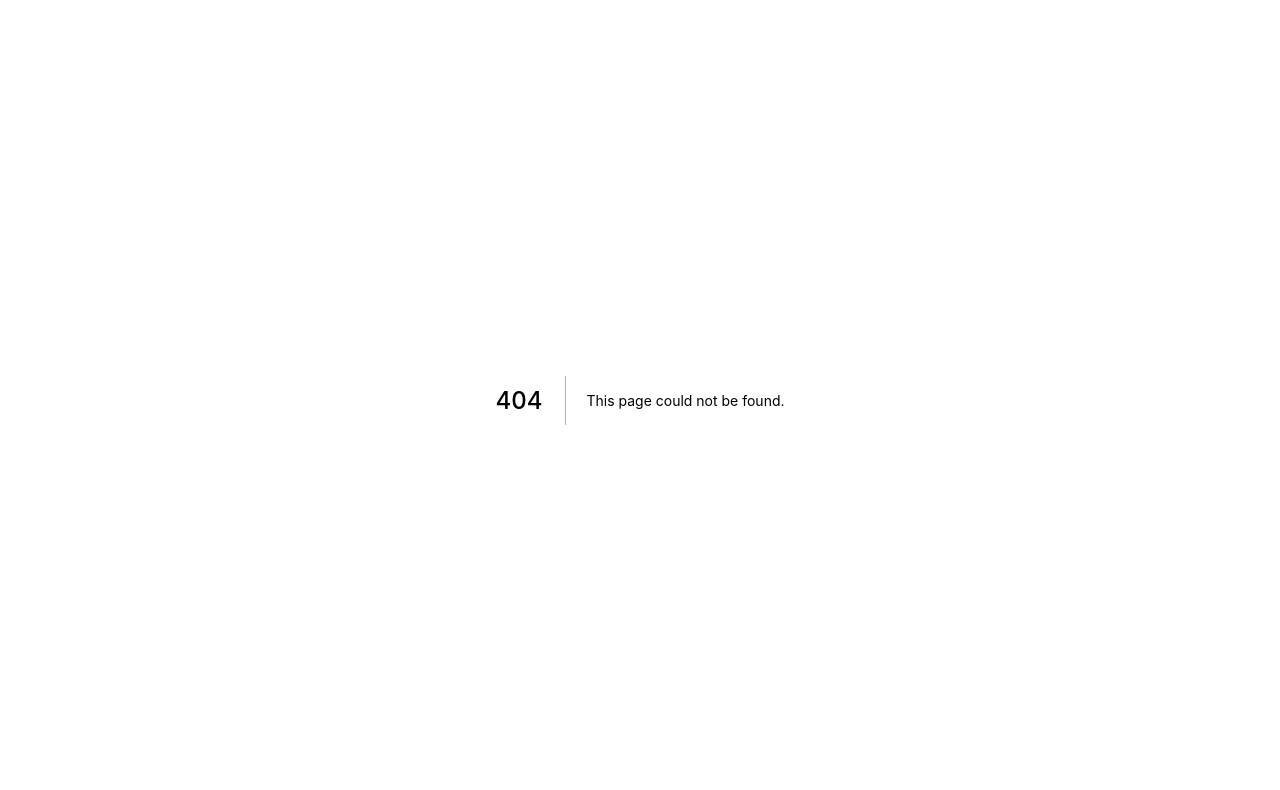
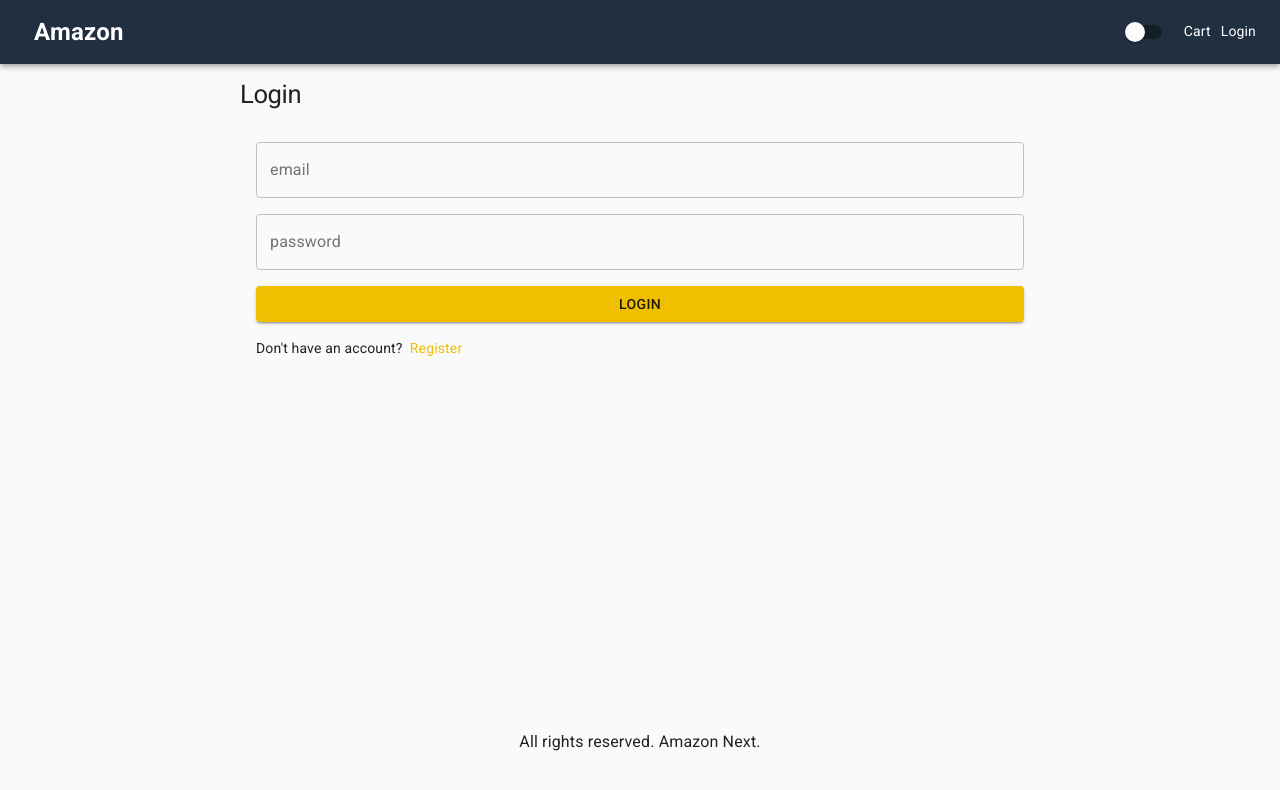
Before and after one commit to arifpehlivan/amazon-next, a Next.js app: page /login in a window 1280 px wide. Before the commit this address had no page. Shown: the top 790 px of the page. Built offline with nearby package versions, Linux system fonts and the light colour scheme.

Commit message:
add login page

```diff
--- a/pages/index.js
+++ b/pages/index.js
@@ -1,6 +1,5 @@
 import { Button, Card, CardActionArea, CardActions, CardContent, CardMedia, Grid, Typography } from '@material-ui/core'
 import Layout from '../components/Layout'
-import data from '../utils/data'
 import NextLink from "next/link"
 import db from "../utils/db";
 import Product from "../models/Product";
--- /dev/null
+++ b/pages/login.js
@@ -0,0 +1,53 @@
+import { Button, List, ListItem, TextField, Typography, Link } from '@material-ui/core'
+import React from 'react'
+import Layout from '../components/Layout'
+import useStyles from '../utils/styles'
+import NextLink from "next/link"
+
+export default function Login() {
+    const classes = useStyles();
+    return (
+        <Layout title="Login">
+            <form className={classes.form}>
+                <Typography component="h1" variant="h1">
+                    Login
+                </Typography>
+                <List>
+                    <ListItem>
+                        <TextField
+                            variant="outlined"
+                            fullWidth
+                            id="email"
+                            label="email"
+                            inputProps={{type: "email"}}
+                        >
+                        </TextField>
+                    </ListItem>
+                    <ListItem>
+                        <TextField
+                            variant="outlined"
+                            fullWidth
+                            id="password"
+                            label="password"
+                            inputProps={{type: "password"}}
+                        >
+                        </TextField>
+                    </ListItem>
+                    <ListItem>
+                        <Button
+                            variant="contained"
+                            type="submit"
+                            fullWidth
+                            color='primary'
+                        >
+                            Login
+                        </Button>
+                    </ListItem>
+                    <ListItem>
+                        Don't have an account? &nbsp;  <NextLink href="/register" passHref><Link> Register</Link></NextLink>
+                    </ListItem>
+                </List>
+            </form>
+        </Layout>
+    )
+}
--- a/utils/styles.js
+++ b/utils/styles.js
@@ -25,6 +25,10 @@
     section:{
         marginTop: 10,
         marginBottom: 10
+    },
+    form:{
+        maxWidth: 800,
+        margin: "0 auto"
     }
 })
 
```
Also changed, not shown: pages/cart.js (+13 -1 lines), pages/shipping.js (added, +10 -0 lines).
